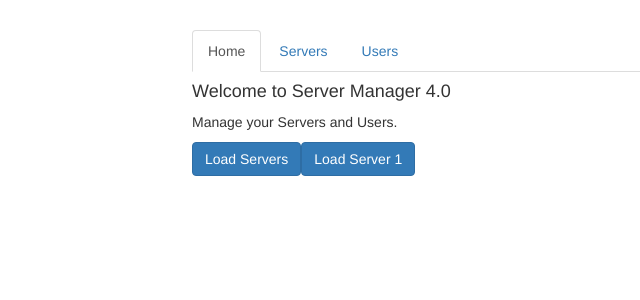
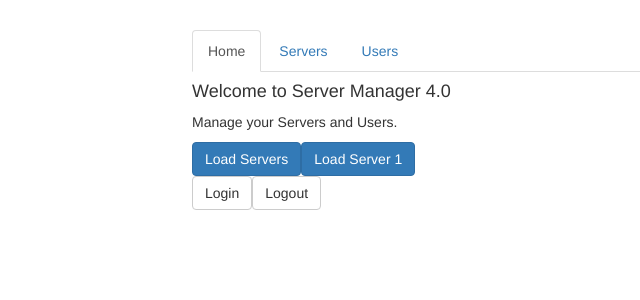
Before and after one commit to Carole-GRD/routing-angular, an Angular app: page / in a window 1280 px wide. Shown: the top 300 px of the page, without its empty margins (73-713 px from the left). Built offline with nearby package versions, Linux system fonts and the light colour scheme.

Commit message:
Using a Fake Auth Service

```diff
--- a/src/app/auth.guard.ts
+++ b/src/app/auth.guard.ts
@@ -12,7 +12,7 @@
   if (user.loggedIn) {
     return true;
   }
-  // router.navigateByUrl('/login');
+
   router.navigate(['/']);
   return false;
 
--- a/src/app/auth.service.ts
+++ b/src/app/auth.service.ts
@@ -4,22 +4,25 @@
 
     loggedIn = false;
 
-    isAuthenticated() {
-        const promise = new Promise(
-            (resolve, reject) => {
-                setTimeout(() => {
-                    resolve(this.loggedIn);
-                }, 800);
-            }
-        );
-        return promise;
-    }
+    // isAuthenticated() {
+    //     const promise = new Promise(
+    //         (resolve, reject) => {
+    //             setTimeout(() => {
+    //                 resolve(this.loggedIn);
+    //             }, 800);
+    //         }
+    //     );
+    //     return promise;
+    // }
 
     login() {
         this.loggedIn = true;
+        console.log('Statut de connexion : ', this.loggedIn);
+
     }
 
     logout() {
         this.loggedIn = false;
+        console.log('Statut de connexion : ', this.loggedIn);
     }
 }
--- a/src/app/home/home.component.html
+++ b/src/app/home/home.component.html
@@ -1,6 +1,12 @@
 <h4>Welcome to Server Manager 4.0</h4>
 <p>Manage your Servers and Users.</p>
 
-<button class="btn btn-primary" (click)="onLoadServers()">Load Servers</button>
+<div>
+    <button class="btn btn-primary" (click)="onLoadServers()">Load Servers</button>
+    <button class="btn btn-primary" (click)="onLoadServer(1)">Load Server 1</button>
+</div>
 
-<button class="btn btn-primary" (click)="onLoadServer(1)">Load Server 1</button>
+<div>
+    <button class="btn btn-default" (click)="onLogin()">Login</button>
+    <button class="btn btn-default" (click)="onLogout()">Logout</button>
+</div>
--- a/src/app/home/home.component.ts
+++ b/src/app/home/home.component.ts
@@ -1,14 +1,22 @@
 import { Component, OnInit } from '@angular/core';
 import { Router } from '@angular/router';
+
+import { AuthService } from '../auth.service';
+
 
 @Component({
   selector: 'app-home',
   templateUrl: './home.component.html',
   styleUrls: ['./home.component.css']
 })
+
+
 export class HomeComponent implements OnInit {
 
-  constructor(private router: Router) { }
+  constructor(
+    private router: Router,
+    private authService: AuthService
+  ) { }
 
   ngOnInit() {
   }
@@ -24,4 +32,11 @@
     this.router.navigate(['/servers', id, 'edit'], {queryParams: {allowEdit: '1'}, fragment: 'loading'});
   }
 
+  onLogin() {
+    this.authService.login();
+  }
+  onLogout() {
+    this.authService.logout();
+  }
+
 }
```
